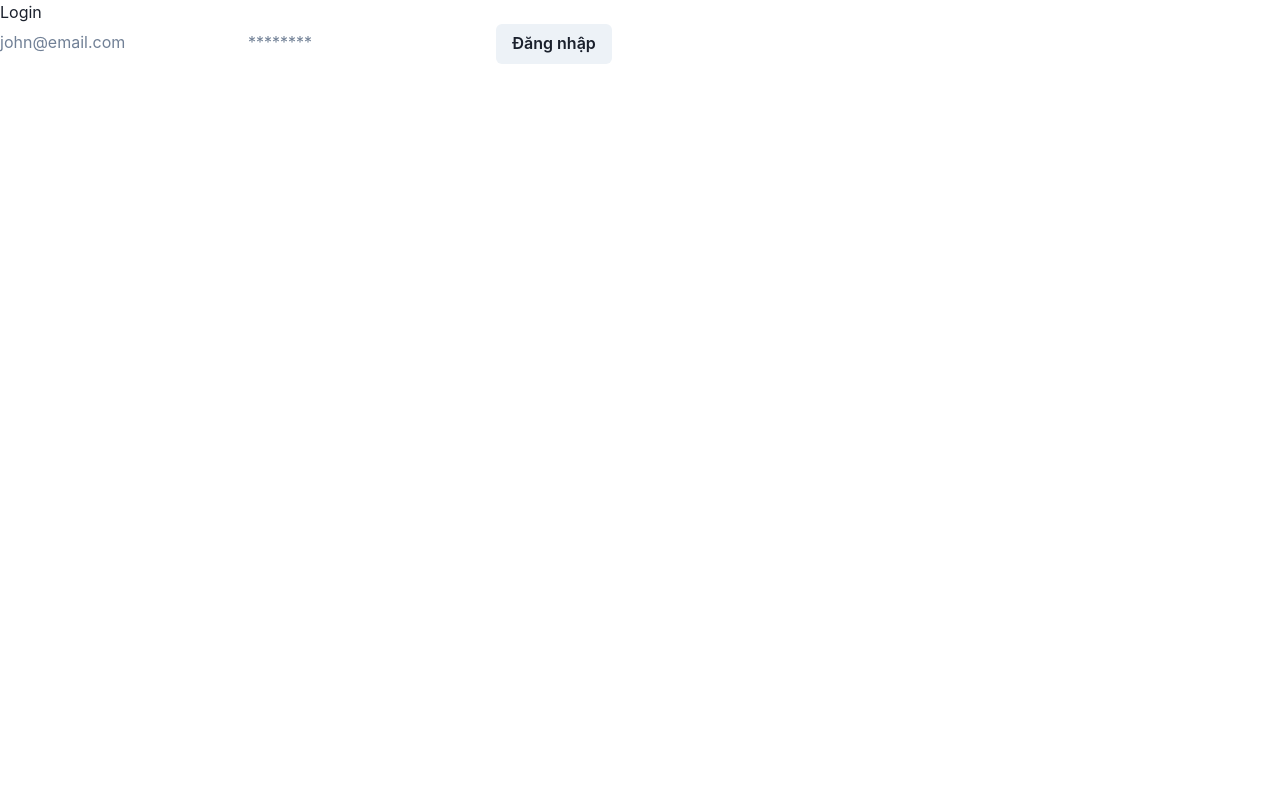
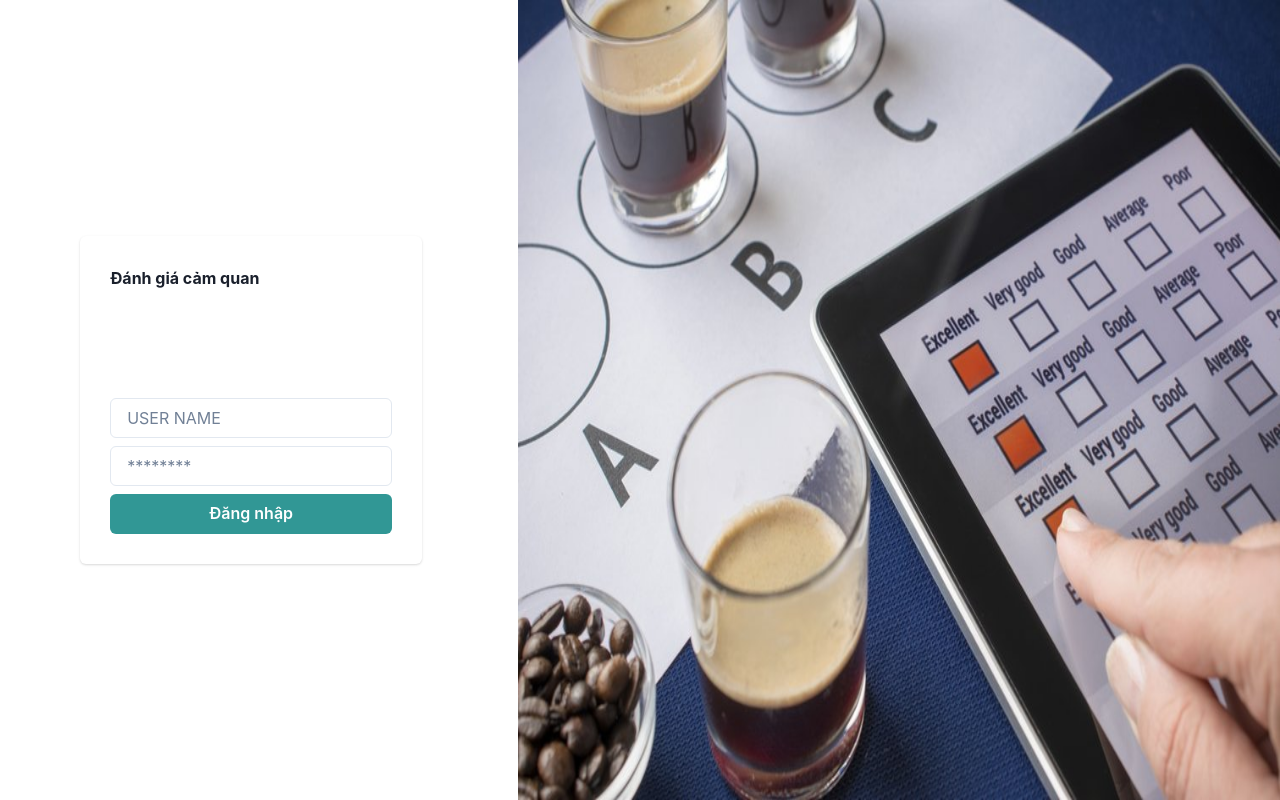
Before and after one commit to longphamit/tuto-FoodSensoryAnalysis, a Next.js app: page /auth/signin in a window 1280 px wide. Built offline with nearby package versions, Linux system fonts and the light colour scheme; no server answers.

Commit message:
no message

```diff
--- a/next.config.js
+++ b/next.config.js
@@ -1,4 +1,9 @@
 /** @type {import('next').NextConfig} */
-const nextConfig = {}
+const nextConfig = {
+    env:{
+        NEXTAUTH_URL:"http://localhost:3000",
+        NEXTAUTH_SECRET:"abc"
+    }
+}
 
 module.exports = nextConfig
--- a/src/app/auth/signin/page.js
+++ b/src/app/auth/signin/page.js
@@ -1,42 +1,116 @@
 'use client'
 
-import { NextPage } from "next";
-import { signIn } from "next-auth/react";
-import { FormEventHandler, useState } from "react";
-import {Button} from "@chakra-ui/react";
-
-
-
-const SignIn =() => {
-    const [userInfo, setUserInfo] = useState({ email: "", password: "" });
+import {NextPage} from "next";
+import {getSession, signIn} from "next-auth/react";
+import {FormEventHandler, useEffect, useState} from "react";
+import {Box, Button, Image, Center, Flex, Input, Grid, Stack, GridItem, Card} from "@chakra-ui/react";
+import {useRouter} from 'next/navigation';
+import { Spinner } from '@chakra-ui/react'
+import { useToast } from '@chakra-ui/react'
+const SignIn = (session) => {
+    const {push} = useRouter();
+    const toast = useToast()
+    const [loading, setLoading] = useState(false)
+    const [userInfo, setUserInfo] = useState({email: "", password: ""});
     const handleSubmit = async () => {
-        const res = await signIn("credentials", {
+        setLoading(true)
+        const response = await signIn("credentials", {
             username: userInfo.email,
             password: userInfo.password,
             redirect: false,
         });
-        console.log(res);
+
+        setLoading(false)
+        if (response.ok) {
+            toast({
+                position:"top-right",
+                title: 'Đăng nhập thành công',
+                status: 'success',
+                duration: 9000,
+                isClosable: true,
+            })
+            push('/portal');
+        }else{
+            toast({
+                position:"top-right",
+                title: 'Thông tin đăng nhập không đúng',
+                description: "Vui lòng thử lại",
+                status: 'error',
+                duration: 9000,
+                isClosable: true,
+            })
+        }
     };
+    const getSessionClient =async()=>{
+        const session = await getSession()
+        console.log(session)
+    }
+    useEffect(() => {
+        getSessionClient()
+        console.log(session)
+    }, []);
     return (
         <div className="sign-in-form">
-            <h1>Login</h1>
-            <input
+            <Grid
+                h='100vh'
+                templateRows='repeat(2, 1fr)'
+                templateColumns='repeat(5, 1fr)'
+                gap={4}
+            >
+                <GridItem rowSpan={2} colSpan={2}>
+
+                    <Flex width={"100%"} height={"100%"} alignContent={"center"} justifyContent={"center"}>
+                        <Center>
+                            <Card padding={30}>
+                                <Stack>
+
+                                    <div style={{marginBottom: 100}}>
+                                        <h1 style={{fontWeight: "bold"}}> Đánh giá cảm quan </h1>
+                                    </div>
+                                    <div>
+                                        <Center>
+                                            {
+                                                loading?<Spinner/>:<></>
+                                            }
+                                        </Center>
+                                        <Input
                                             value={userInfo.email}
                                             onChange={({target}) =>
                                                 setUserInfo({...userInfo, email: target.value})
                                             }
 
-                placeholder="john@email.com"
+                                            placeholder="USER NAME"
                                         />
-            <input
+                                    </div>
+                                    <div>
+                                        <Input
                                             value={userInfo.password}
                                             onChange={({target}) =>
                                                 setUserInfo({...userInfo, password: target.value})
                                             }
-                type="password"
+                                            type="PASSWORD"
                                             placeholder="********"
                                         />
-            <Button onClick={()=>handleSubmit()}>Đăng nhập</Button>
+                                    </div>
+                                    <div>
+                                        <Button
+                                            style={{width: "100%"}}
+                                            colorScheme='teal' onClick={() => handleSubmit()}>Đăng nhập</Button>
+                                    </div>
+                                </Stack>
+                            </Card>
+                        </Center>
+                    </Flex>
+                </GridItem>
+                <GridItem rowSpan={2} colSpan={3} bg='papayawhip'>
+                    <Image src={"/images/sensory_evaluation.jpg"}
+                           height={'100%'}
+                           alt={"login_banner"}/>
+                </GridItem>
+
+            </Grid>
+
+
         </div>
     );
 };
--- a/src/app/layout.tsx
+++ b/src/app/layout.tsx
@@ -3,6 +3,7 @@ import { baselightTheme } from "@/utils/theme/DefaultColors";
 import { ThemeProvider } from "@mui/material/styles";
 import CssBaseline from "@mui/material/CssBaseline";
 import {ChakraProvider} from "@chakra-ui/react";
+import AuthProvider from "@/app/portal/(DashboardLayout)/context/AuthProvider";
 
 export default function RootLayout({
   children,
@@ -14,8 +15,9 @@ export default function RootLayout({
       <body>
       <ChakraProvider>
           {/* CssBaseline kickstart an elegant, consistent, and simple baseline to build upon. */}
-
+          <AuthProvider>
           {children}
+          </AuthProvider>
       </ChakraProvider>
       </body>
     </html>
--- a/src/app/portal/(DashboardLayout)/context/AuthProvider.tsx
+++ b/src/app/portal/(DashboardLayout)/context/AuthProvider.tsx
@@ -1,9 +1,10 @@
 'use client'
 
 import { SessionProvider } from 'next-auth/react'
+import {Session} from "next-auth";
 
 export default function AuthProvider({ children }: {
-    children: React.ReactNode
+    children: React.ReactNode,
 }) {
     return (
         <SessionProvider>
--- a/src/app/portal/(DashboardLayout)/layout.tsx
+++ b/src/app/portal/(DashboardLayout)/layout.tsx
@@ -7,7 +7,6 @@ import {baselightTheme} from "@/utils/theme/DefaultColors";
 import CssBaseline from "@mui/material/CssBaseline";
 import {ThemeProvider} from "@mui/material/styles";
 import AuthProvider from "@/app/portal/(DashboardLayout)/context/AuthProvider";
-
 
 
 const MainWrapper = styled("div")(() => ({
@@ -34,7 +33,6 @@ export default function RootLayout({children}: { children: React.ReactNode; }) {
     const [isSidebarOpen, setSidebarOpen] = useState(true);
     const [isMobileSidebarOpen, setMobileSidebarOpen] = useState(false);
     return (
-            <AuthProvider>
         <ThemeProvider theme={baselightTheme}>
             <CssBaseline/>
             <MainWrapper className="mainwrapper">
@@ -74,9 +72,5 @@ export default function RootLayout({children}: { children: React.ReactNode; }) {
                 </PageWrapper>
             </MainWrapper>
         </ThemeProvider>
-            </AuthProvider>
-
-
-
     );
 }
--- a/src/app/portal/(DashboardLayout)/layout/sidebar/MenuItems.tsx
+++ b/src/app/portal/(DashboardLayout)/layout/sidebar/MenuItems.tsx
@@ -59,9 +59,9 @@ const Menuitems = [
   },
   {
     id: uniqueId(),
-    title: "Login",
+    title: "Logout",
     icon: IconLogin,
-    href: "/authentication/login",
+    href: "/portal/signout",
   },
   {
     id: uniqueId(),
--- a/src/app/portal/(DashboardLayout)/page.js
+++ b/src/app/portal/(DashboardLayout)/page.js
@@ -12,8 +12,13 @@ import {useSession} from "next-auth/react";
 import {useEffect} from "react";
 
 const Dashboard = () => {
+  const session = useSession()
+  useEffect(() => {
+    console.log(session)
+  }, []);
   return (
     <PageContainer title="Dashboard" description="this is Dashboard">
+
       <Box>
         <Grid container spacing={3}>
           <Grid item xs={12} lg={8}>
```
Also changed, not shown: src/app/api/auth/[...nextauth]/options.ts (+20 -6 lines), src/app/portal/(DashboardLayout)/signout/page.js (added, +51 -0 lines), src/middleware.ts (added, +7 -0 lines), public/images/sensory_evaluation.jpg (added). Lines whose indentation alone changed are shown as unchanged.
